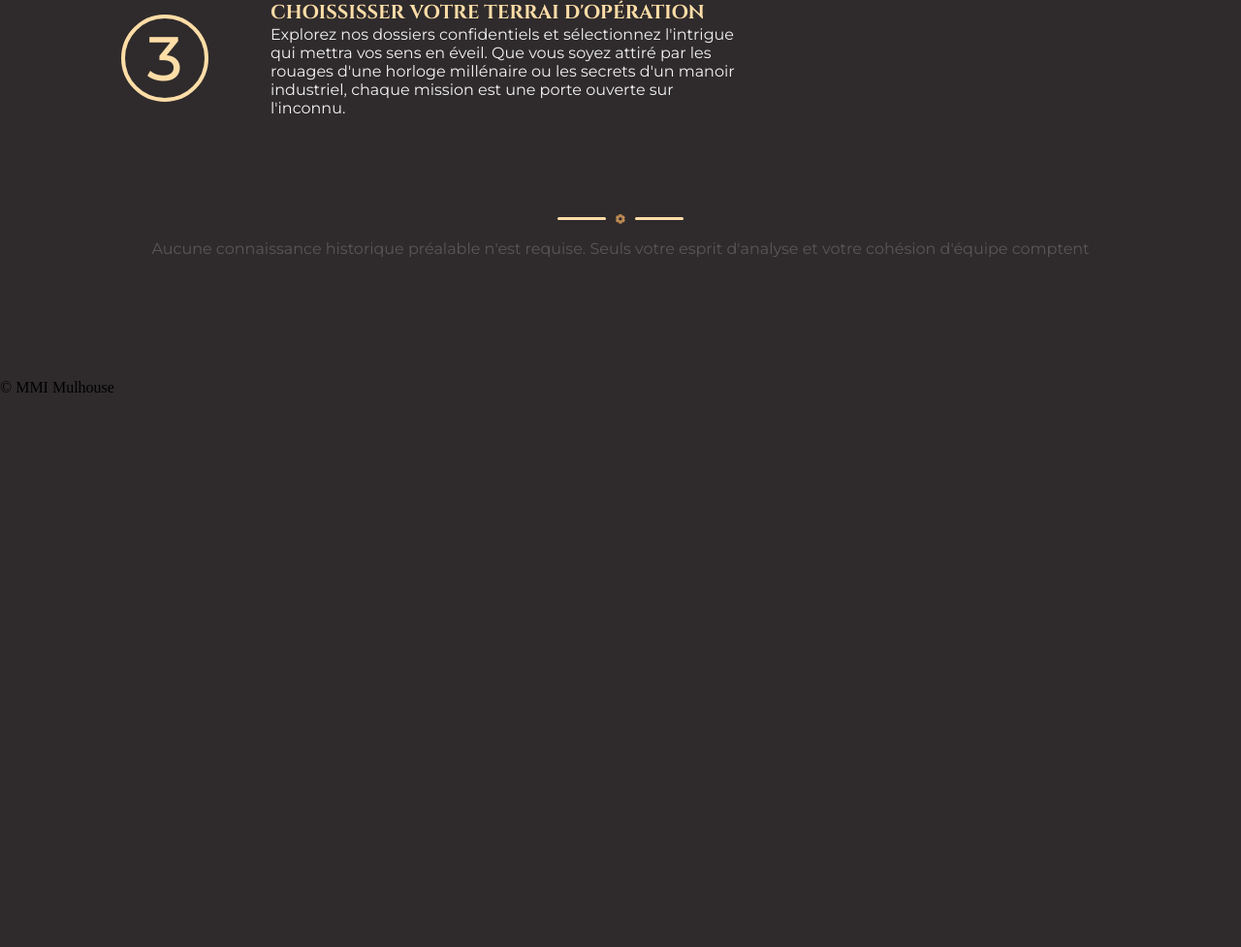
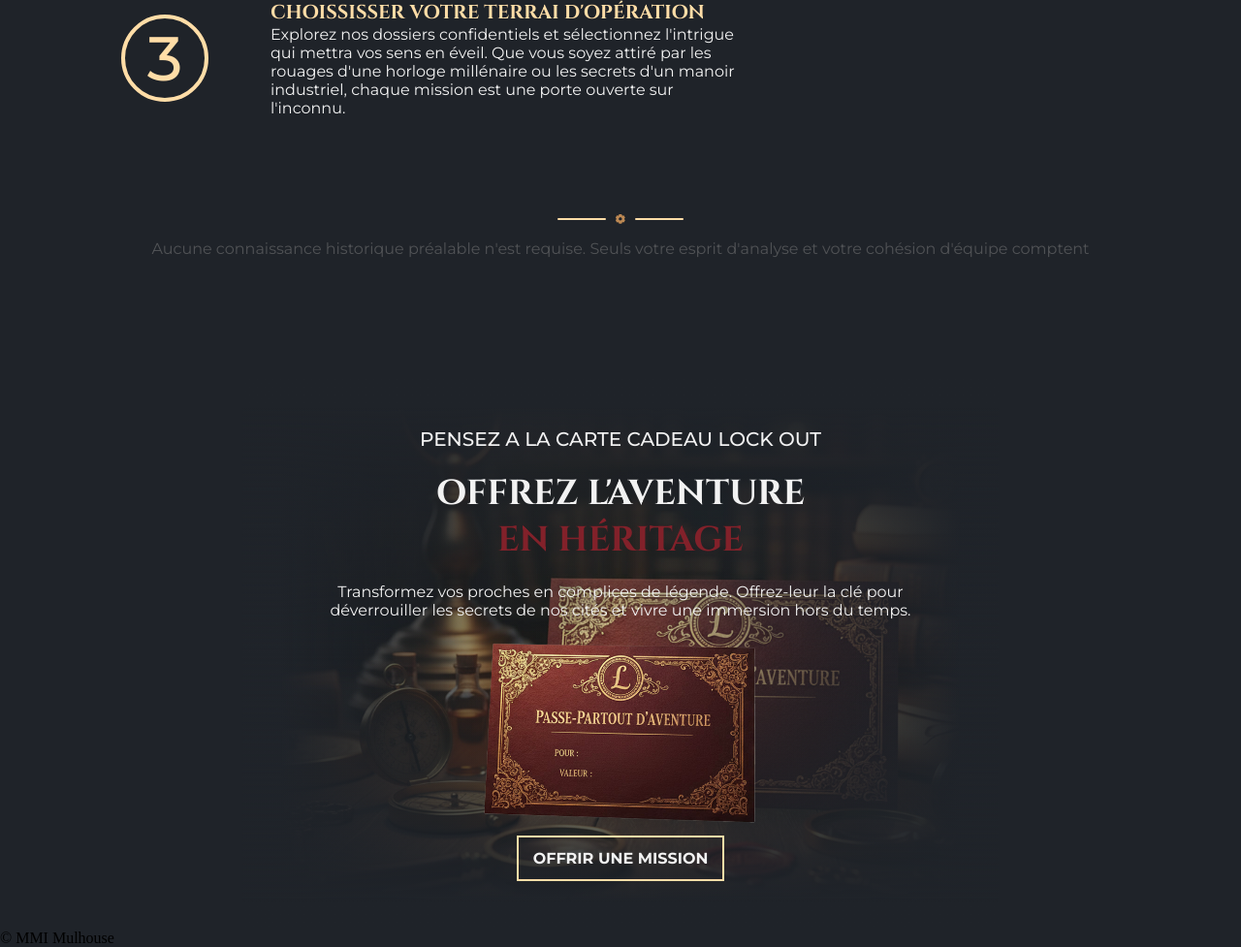
Before and after one commit to aymonier-elias/SAE-4D01, a PHP site: page / in a window 1280 px wide. Shown: the part 2777-3754 px from the top of the page at 97% size. Before the commit the page ends 3182 px from the top, so only its background shows below. Run offline with PHP 8.4, Linux system fonts and the light colour scheme.

Commit message:
Section Carte cadeau

```diff
--- a/style/accueil.css
+++ b/style/accueil.css
@@ -174,7 +174,7 @@
     span {
       background-color: var(--secondary);
       width: 50px;
-      height: 3px;
+      height: 2px;
       border-radius: 3px;
     }
   }
@@ -183,3 +183,49 @@
     color: var(--grey-half);
   }
 }
+
+/* Section : Offre */
+.offre {
+  margin: 0 250px;
+  padding: 50px;
+  background-image:
+    linear-gradient(
+      0,
+      var(--brand-black) 5%,
+      transparent,
+      var(--brand-black) 95%
+    ),
+    linear-gradient(
+      90deg,
+      var(--brand-black) 5%,
+      transparent,
+      var(--brand-black) 95%
+    ),
+    url(../img/fond_pass-partout.png);
+  background-size: cover;
+
+  img {
+    width: 50%;
+  }
+}
+
+.text {
+  display: flex;
+  flex-direction: column;
+  align-items: center;
+  text-align: center;
+  gap: 20px;
+
+  h2 {
+    font-size: 2.25rem;
+    width: 400px;
+    strong {
+      color: var(--primary);
+    }
+  }
+
+  h3 {
+    font-family: var(--text);
+    font-weight: 500;
+  }
+}
--- a/style/style.css
+++ b/style/style.css
@@ -3,7 +3,7 @@
 :root {
   /* Color */
   /* Brand */
-  --primary: #82212a;
+  --primary: oklch(0.4077 0.1312 20.3);
   --secondary: oklch(0.9133 0.0788 79.02);
   --secondary-half: oklch(0.9133 0.0788 79.02 / 50%);
   --brand-red: oklch(0.4921 0.1064 26.16);
@@ -11,7 +11,7 @@
   --brand-white: #e2e1ea;
   --brand-grey: oklch(0.5472 0.0172 277.61);
   --brand-grey-half: oklch(0.5472 0.0172 277.61 / 50%);
-  --brand-black: #2f2b2c;
+  --brand-black: oklch(0.2547 0.0128 258.37);
   /* Black - White */
   --black: #1f1f1f;
   --black-half: oklch(0.2393 0 129.63 / 50%);
--- a/vue/vueAccueil.php
+++ b/vue/vueAccueil.php
@@ -160,10 +160,21 @@
   <footer>
     <div class="sep">
       <span></span>
-      <img src="/img/svg/roueDente.svg" alt="1" height="10px" width="10px">
+      <img src="img/svg/roueDente.svg" alt="1" height="10px" width="10px">
       <span></span>
     </div>
     <p>Aucune connaissance historique préalable n'est requise. Seuls votre esprit d'analyse et votre cohésion d'équipe
       comptent</p>
   </footer>
 </section>
+
+<section class="offre">
+  <div class="text">
+    <h3>Pensez a la carte cadeau lock out</h3>
+    <h2>Offrez l'aventure <strong>en héritage</strong></h2>
+    <p>Transformez vos proches en complices de légende. Offrez-leur la clé pour déverrouiller les secrets de nos cités et
+      vivre une immersion hors du temps.</p>
+  </div>
+  <img src="img/card_pass-partout.png" alt="">
+  <a href="#" class="cta">Offrir une mission</a>
+</section>
```
Also changed, not shown: img/card_pass-partout.png (added), img/fond_pass-partout.png (added).
